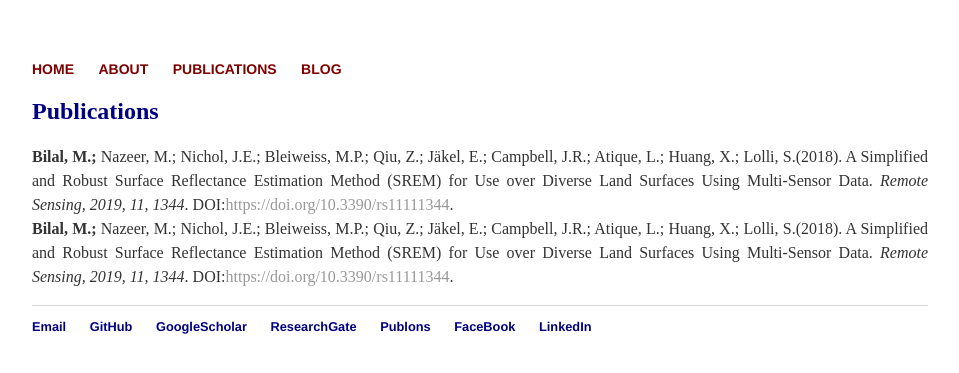
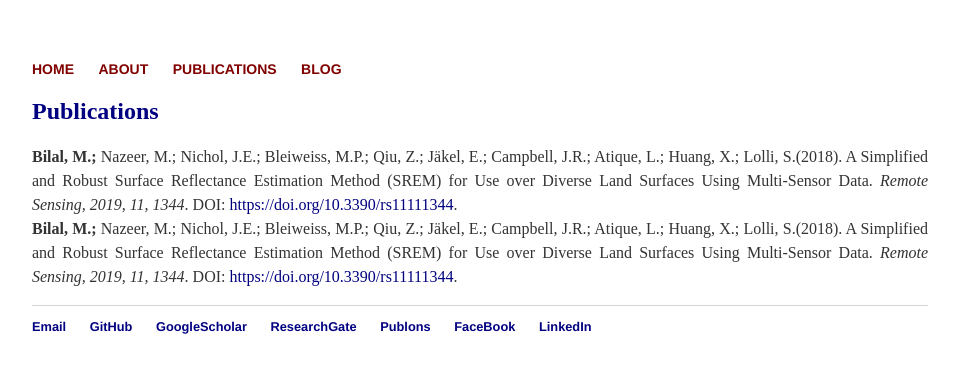
Before and after one commit to rs-DrBilal/rsbilal.github.io, a Jekyll site: the page built from publications/index.html, in a window 1280 px wide. Shown: the top 373 px of the page, without its empty margins (160-1119 px from the left). Built offline with Jekyll 4.4.1, drawn with Linux system fonts in a browser that asks for light colours.

Commit message:
Update index.html

```diff
--- a/publications/index.html
+++ b/publications/index.html
@@ -9,9 +9,9 @@ title: Publications of Muhammad Bilal
 
 		<p style="font-size:16px; line-height:1.5; text-align:justify">
 		<strong>Bilal, M.;</strong> Nazeer, M.; Nichol, J.E.; Bleiweiss, M.P.; Qiu, Z.; Jäkel, E.; Campbell, J.R.; Atique, L.; Huang, X.; Lolli, S.(2018). A Simplified and Robust Surface
-Reflectance Estimation Method (SREM) for Use over Diverse Land Surfaces Using Multi-Sensor Data. <em>Remote Sensing, 2019, 11, 1344</em>. DOI:<a href="#">https://doi.org/10.3390/rs11111344</a>.<br>
+Reflectance Estimation Method (SREM) for Use over Diverse Land Surfaces Using Multi-Sensor Data. <em>Remote Sensing, 2019, 11, 1344</em>. DOI: <a href="#" style="color: NAVY"> https://doi.org/10.3390/rs11111344</a>.<br>
 		<strong>Bilal, M.;</strong> Nazeer, M.; Nichol, J.E.; Bleiweiss, M.P.; Qiu, Z.; Jäkel, E.; Campbell, J.R.; Atique, L.; Huang, X.; Lolli, S.(2018). A Simplified and Robust Surface
-Reflectance Estimation Method (SREM) for Use over Diverse Land Surfaces Using Multi-Sensor Data. <em>Remote Sensing, 2019, 11, 1344</em>. DOI:<a href="#">https://doi.org/10.3390/rs11111344</a>.<br>
+Reflectance Estimation Method (SREM) for Use over Diverse Land Surfaces Using Multi-Sensor Data. <em>Remote Sensing, 2019, 11, 1344</em>. DOI: <a href="#" style="color: NAVY"> https://doi.org/10.3390/rs11111344</a>.<br>
 
 
 
```
